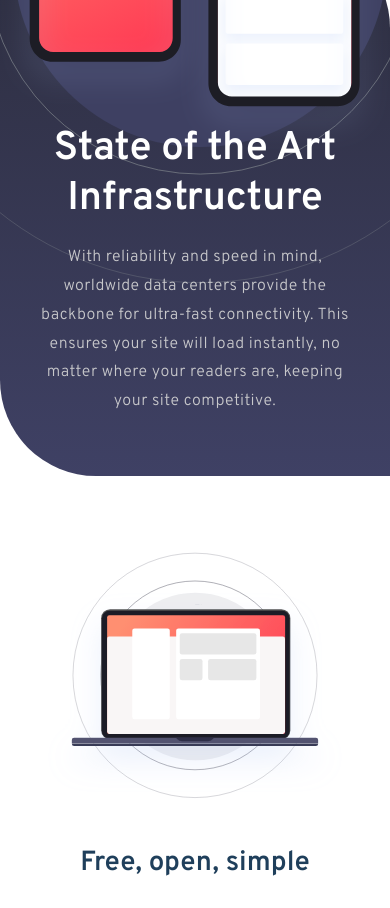
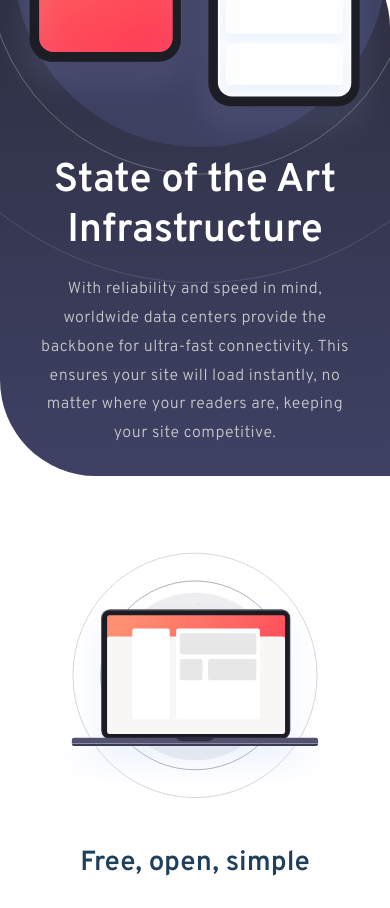
Before and after one commit to Clive-Chambers/Blogr-Frontend-Mentor-Challenge, a plain HTML site: page index.html in a window 390 px wide. Shown: the part 2100-3008 px from the top of the page. Drawn offline with Linux system fonts and the light colour scheme.

Commit message:
Infrastructure h2 update

```diff
--- a/style.css
+++ b/style.css
@@ -583,11 +583,15 @@ footer {
   }
 
   .infrastructure-text p {
-    margin-left: 0;
+    margin: 0 auto;
   }
 
   .infrastructure-text {
-    margin-top: 12rem;
+    margin-top: 9rem;
+  }
+
+  .infrastructure-text h2 {
+    font-size: 2.5rem;
   }
 
   .laptop-info-content {
@@ -647,6 +651,16 @@ footer {
   .blogr-phones img {
     width: 100%;
   }
+
+  .infrastructure-text {
+    margin-top: 10rem;
+  }
+}
+
+@media screen and (max-width: 449px) {
+  .infrastructure-text {
+    margin-top: 3rem;
+  }
 }
 
 /* Responsive mobile Media Queries */
@@ -695,6 +709,10 @@ footer {
 
   .blogr-phones {
     top: -12rem;
+  }
+
+  .infrastructure-text {
+    margin-top: 14rem;
   }
 
   .infrastructure-text h2 {
```
